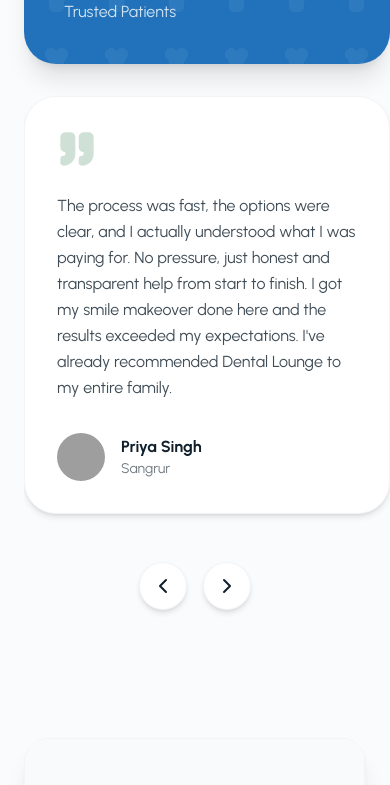
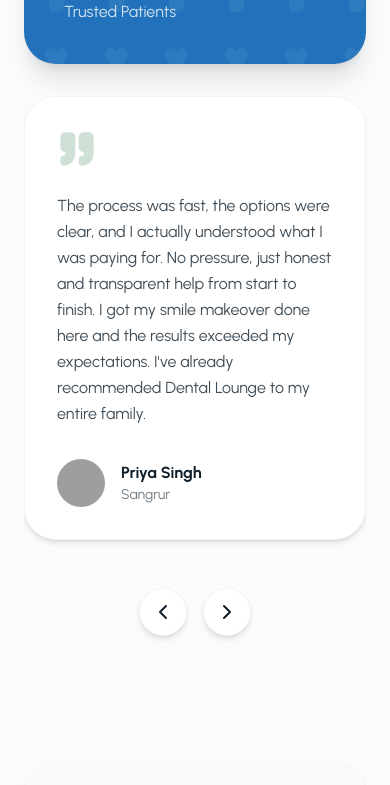
Before and after one commit to Anurag-lakra610/Dental---Lounge, a React (Vite) app: page / in a window 390 px wide. Shown: the part 4687-5472 px from the top of the page. Built offline with nearby package versions, Linux system fonts and the light colour scheme; grey boxes are pictures that could not be loaded; a web font is replaced by a local one.

Commit message:
Fix mobile responsiveness: Add right padding to Testimonials, use fixed aspect ratio for Contact image on mobile

```diff
--- a/src/components/Testimonials.tsx
+++ b/src/components/Testimonials.tsx
@@ -20,10 +20,10 @@ export const Testimonials = () => {
 
   return (
     <section className="py-16 md:py-24 lg:py-[100px] bg-[var(--color-background)] overflow-hidden">
-      <div className="w-full pl-6 lg:pl-[100px] pr-0">
+      <div className="w-full px-6 lg:pl-[100px] lg:pr-0">
 
         {/* Header */}
-        <div className="text-center mb-[40px] pr-6 lg:pr-[100px]">
+        <div className="text-center mb-[40px] lg:pr-[100px]">
           <h2 className="text-[36px] md:text-[48px] font-serif font-bold text-[var(--color-text-main)] mb-[30px] leading-tight">
             Inspiring Patient Experiences
           </h2>
@@ -175,7 +175,7 @@ export const Testimonials = () => {
           </div>
 
           {/* Custom Navigation Buttons */}
-          <div className="flex justify-center gap-4 mt-8 pr-6 lg:pr-[100px]">
+          <div className="flex justify-center gap-4 mt-8 lg:pr-[100px]">
             <button
               onClick={() => swiperRef.current?.slidePrev()}
               className="w-12 h-12 rounded-full bg-white shadow-md border border-gray-100 flex items-center justify-center text-[var(--color-text-main)] hover:bg-[var(--color-secondary)] hover:text-white hover:border-[var(--color-secondary)] transition-all"
--- a/src/pages/ContactPage.tsx
+++ b/src/pages/ContactPage.tsx
@@ -104,7 +104,7 @@ export const ContactPage = () => {
         <div className="grid grid-cols-1 lg:grid-cols-2 gap-16 lg:gap-24 items-stretch">
 
           {/* Left: Image with floating card */}
-          <div className="relative h-full min-h-[500px] lg:min-h-0">
+          <div className="relative h-full aspect-[4/5] lg:aspect-auto">
             {/* The Person Image */}
             <div className="rounded-none overflow-hidden w-full h-full relative z-0">
               <img
```
